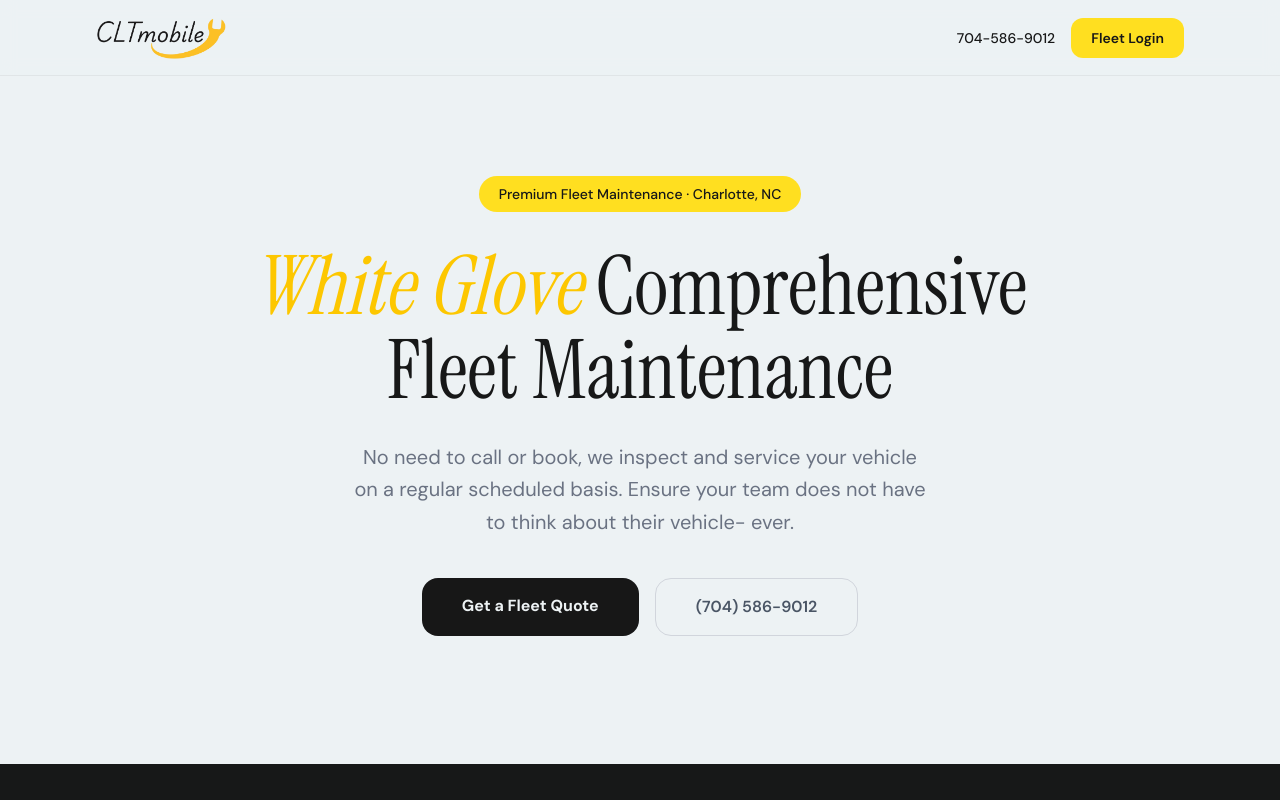
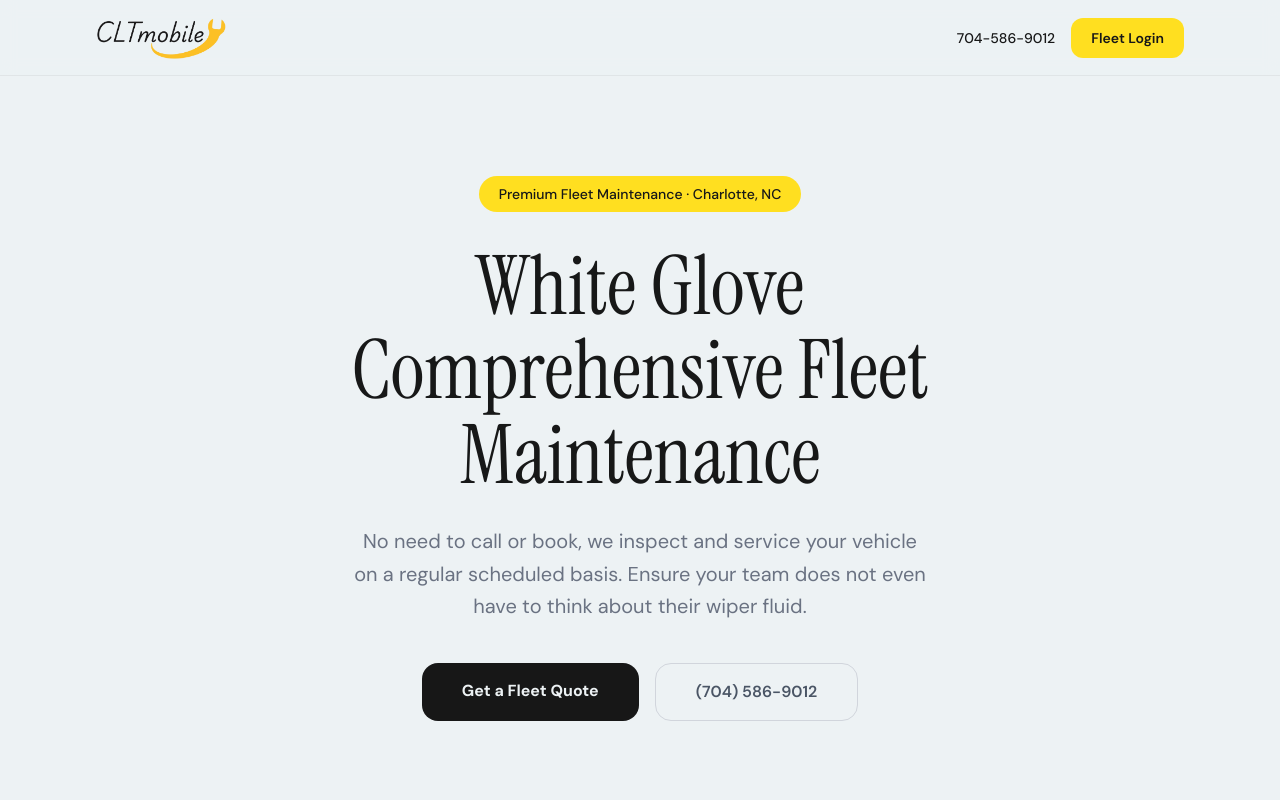
Before and after one commit to Pepparony/CLTmobilefleet, a Next.js app: page /home in a window 1280 px wide. Shown: the top 800 px of the page. Built offline with nearby package versions, Linux system fonts and the light colour scheme.

Commit message:
styling and copy changes

```diff
--- a/app/home/page.tsx
+++ b/app/home/page.tsx
@@ -38,11 +38,11 @@ export default function FleetHomePage() {
           className="text-[52px] md:text-[82px] leading-[1.03] text-[#171818] mb-7 max-w-4xl"
           style={{ fontFamily: '"Instrument Serif", Georgia, serif' }}
         >
-          <span className="text-yellow-400 italic">White Glove</span> Comprehensive Fleet Maintenance
+          White Glove <br />Comprehensive Fleet Maintenance
         </h1>
 
         <p className="text-gray-500 text-lg md:text-xl leading-relaxed max-w-xl mb-10">
-          No need to call or book, we inspect and service your vehicle on a regular scheduled basis. Ensure your team does not have to think about their vehicle- ever.
+          No need to call or book, we inspect and service your vehicle on a regular scheduled basis. Ensure your team does not even have to think about their wiper fluid.
         </p>
 
         <div className="flex flex-col sm:flex-row gap-4">
```
